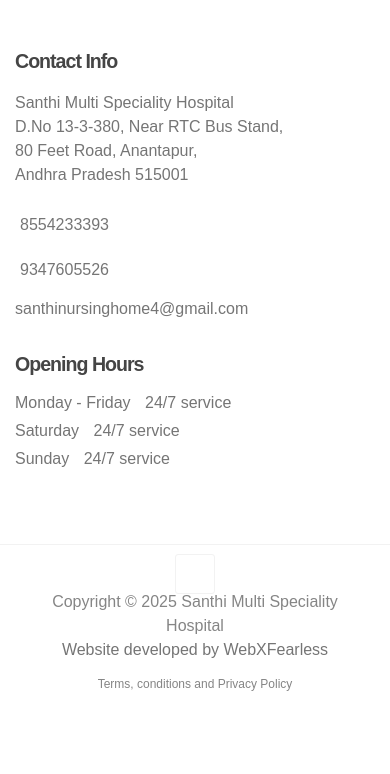
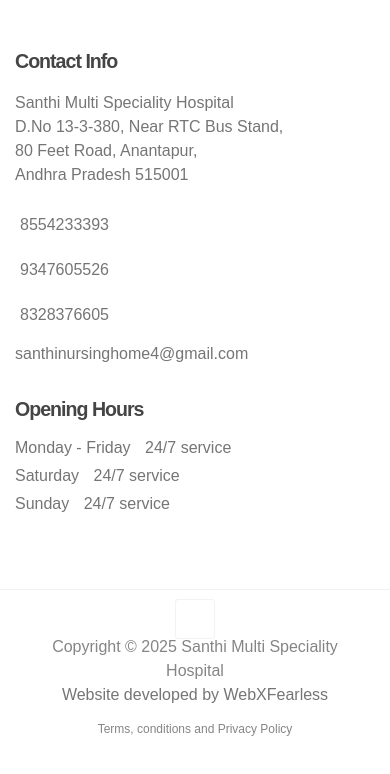
Before and after one commit to santhimultispecialityhospital/santhimultispecialityhospital, a plain HTML site: page about.html in a window 390 px wide. Shown: the part 2519-3293 px from the top of the page. Before the commit the page ends 3258 px from the top, so only its background shows below. Drawn offline with Linux system fonts and the light colour scheme; a script that the page names is missing; some icons are missing.

Commit message:
addition of phone number

```diff
--- a/about.html
+++ b/about.html
@@ -361,6 +361,7 @@
                               <div class="contact-info">
                                    <p><i class="fa fa-phone"></i> 8554233393</p>
                                    <p><i class="fa fa-phone"></i> 9347605526</p>
+                                   <p><i class="fa fa-phone"></i> 8328376605</p>
                                    <p><a href="mailto:santhinursinghome4@gmail.com">santhinursinghome4@gmail.com</a></p>
                                    <!-- <p><i class="fa fa-envelope-o"></i> <a href="#">info@company.com</a></p> -->
                               </div>
```
Also changed, not shown: appointment.html (+1 -0 lines), doctors.html (+1 -0 lines), testimonials.html (+1 -0 lines).
